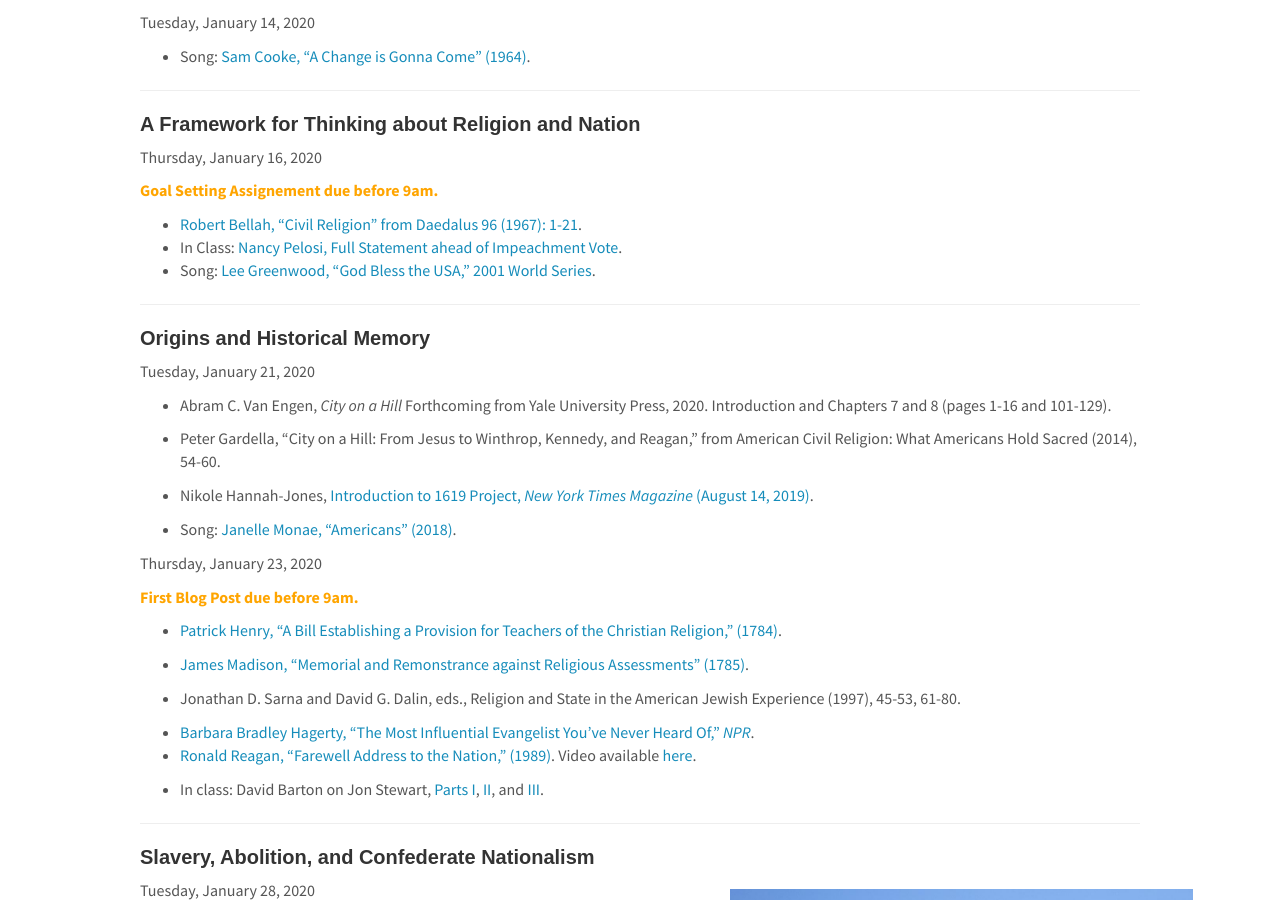
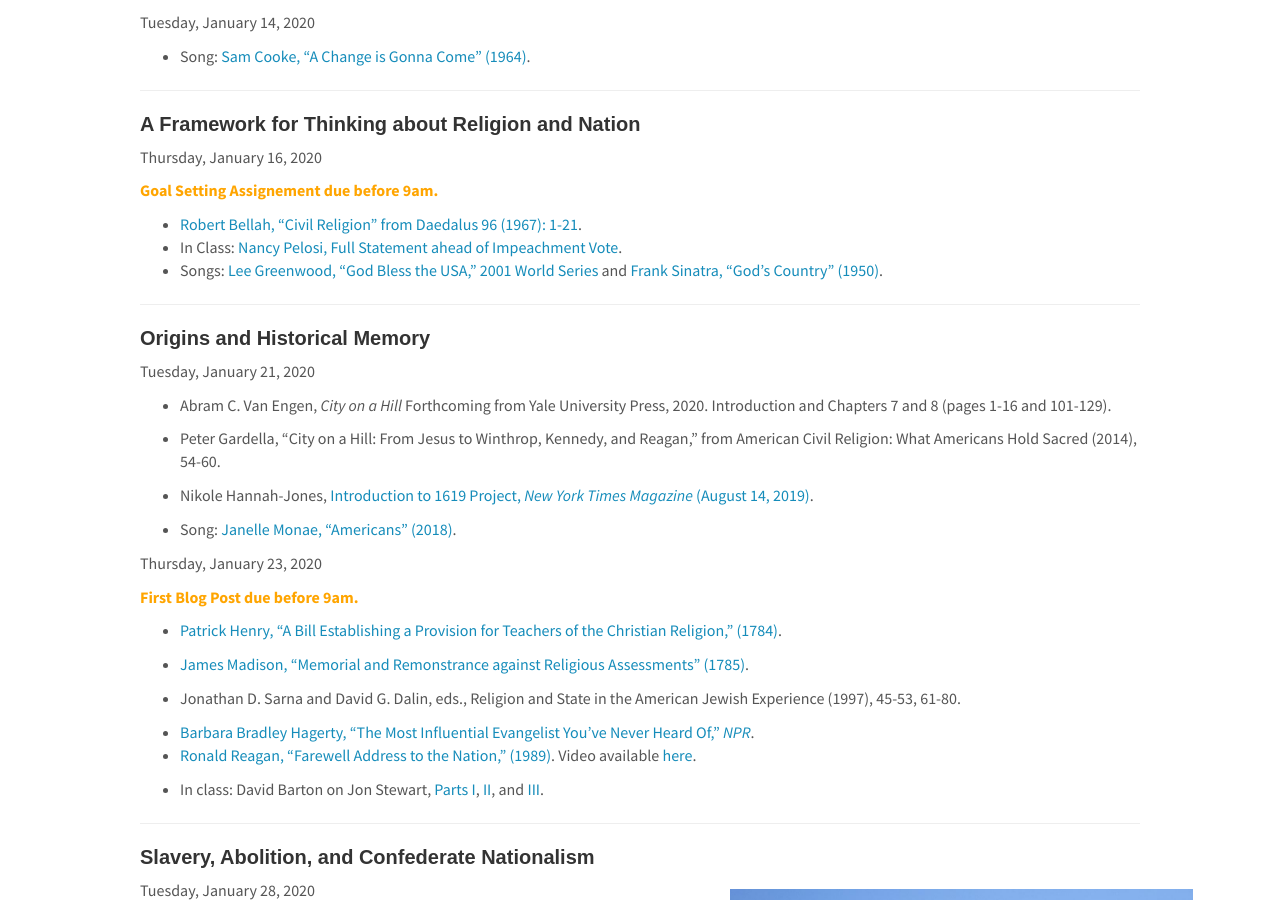
Before and after one commit to cyrusobrien/cyrusobrien, a Jekyll site: the page built from _pages/RelPol225.md, in a window 1280 px wide and 900 px high, scrolled down 3400 px. Built offline with Jekyll 4.4.1, drawn with Linux system fonts in a browser that asks for light colours.

```diff
--- a/_pages/RelPol225.md
+++ b/_pages/RelPol225.md
@@ -133,7 +133,7 @@
 
 * [Robert Bellah, “Civil Religion” from Daedalus 96 (1967): 1-21](http://www.robertbellah.com/articles_5.htm).
 * In Class: [Nancy Pelosi, Full Statement ahead of Impeachment Vote](https://www.youtube.com/watch?v=6SuOeDUtQSc).
-* Song: [Lee Greenwood, "God Bless the USA," 2001 World Series](https://www.youtube.com/watch?v=PvPgYLhOq24).
+* Songs: [Lee Greenwood, "God Bless the USA," 2001 World Series](https://www.youtube.com/watch?v=PvPgYLhOq24) and [Frank Sinatra, "God's Country" (1950)](https://www.youtube.com/watch?v=6WJOV35_168).
 
 ***
 
```
